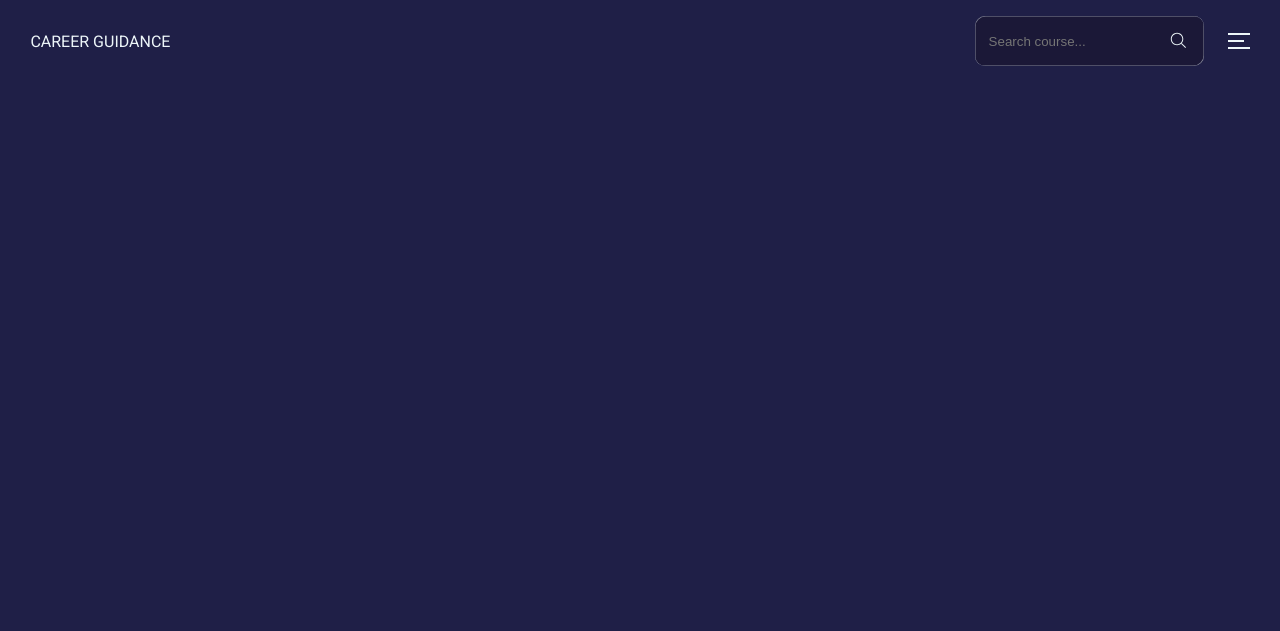
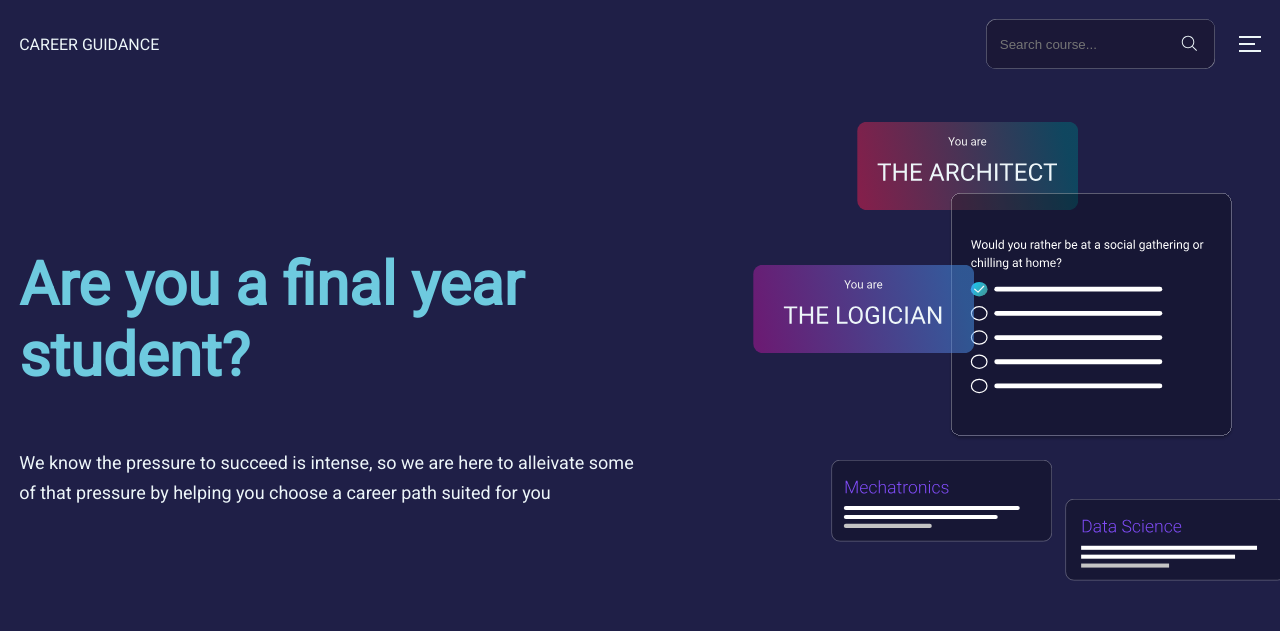
Before and after one commit to naura1835/career-guidance, a plain HTML site: page index.html in a window 1280 px wide. Drawn offline with Linux system fonts and the light colour scheme.

Commit message:
create hero-section

```diff
--- a/index.html
+++ b/index.html
@@ -9,7 +9,7 @@
     <link rel="stylesheet" href="css/style.css" />
   </head>
   <body>
-    <header class="header">
+    <header class="header container">
       <nav>
         <a href="#" class="logo">CAREER GUIDANCE</a>
         <a href="#" class="header-menu">
@@ -32,6 +32,31 @@
         </ol>
       </nav>
     </header>
+    <section class="hero-section container">
+      <div class="hero-section__content">
+        <h1 class="hero-section__h1">Are you a final year student?</h1>
+        <p>We know the pressure to succeed is intense, so we are here to
+          alleivate some of that pressure by helping you choose a career
+          path suited for you</p>
+      </div>
+      <div class="hero-section__images">
+        <div class="question-image">
+          <img src="/asset/mockups/mockup-question.svg" alt="question and radio buttons answer mockup design"/>
+        </div>
+        <div class="personality-type-1">
+          <img src="/asset/mockups/mockup-personality-type-1.svg" alt="The logician personality type card">
+        </div>
+        <div class="personality-type-2">
+          <img src="/asset/mockups/mockup-personality-type-2.svg" alt="The architect personality type card">
+        </div>
+        <div class="mechatronics course">
+          <img src="/asset/mockups/mockup-mechatronics.svg" alt="Mechatronics career card mockup">
+        </div>
+        <div class="data-science course">
+          <img src="/asset/mockups/mockup-data-science.svg" alt="Data Science career card mockup">
+        </div>
+        </div>
+    </section>
     <script src="script.js"></script>
   </body>
 </html>
--- a/scss/_global.scss
+++ b/scss/_global.scss
@@ -6,33 +6,82 @@ html {
     font-size: 100%;
   }
 }
+
 *,
 *::after,
 *::before {
   box-sizing: inherit;
 }
+
 *,
 body {
   margin: 0;
   padding: 0;
 }
+
 body {
   font-family: "Roboto", sans-serif;
   color: $text-color;
   background-color: $bg-color;
-  padding: 2.5em 1.9em 0em;
+  overflow-x: hidden;
+}
 
-  @include breakpoint-up("tablet-portrait-up") {
-    padding: 1em 1.9em 0em;
-  }
-}
 a {
   text-decoration: none;
   color: $text-color;
   cursor: pointer;
 }
+
 .btn {
   background: $accent-color;
   border-radius: 10px;
   padding: 1em 3.125em;
 }
+
+.container {
+  margin: 0 auto;
+  width: 100%;
+  max-width: 1300px;
+  padding: 1.2em;
+}
+
+h1 {
+  font-size: 2.125rem; //48px 60px
+
+  @include breakpoint-up(tablet-portrait-up) {
+    font-size: 3rem;
+  }
+
+  @include breakpoint-up(desktop-up) {
+    font-size: 3.75rem;
+  }
+}
+
+h2 {
+  font-size: 24px; //38px  40px
+
+  @include breakpoint-up(tablet-portrait-up) {
+    font-size: 40px;
+  }
+}
+
+h3 {
+  font-size: 20px; //24px
+
+  @include breakpoint-up(tablet-portrait-up) {
+    font-size: 24px;
+  }
+}
+
+p {
+  font-size: 15px;
+  line-height: 30px;
+
+  @include breakpoint-up(tablet-portrait-up) {
+    font-size: 18px;
+  }
+}
+
+.caption-text {
+  font-size: 15px;
+}
--- a/scss/_header.scss
+++ b/scss/_header.scss
@@ -60,12 +60,15 @@
       [type="text"] {
         background-color: transparent;
         border: none;
+        outline: none;
         flex: 1;
+        color: $text-color;
       }
 
       &__btn {
         background-color: transparent;
         border: none;
+        outline: none;
         align-self: center;
       }
     }
@@ -77,11 +80,12 @@
       top: 9%;
       right: 5%;
       padding: 2rem 2rem 3rem;
-      background-color: rgba(127, 75, 246, 0.3);
+      background-color: rgba(31, 31, 71, 0.6);
       border-radius: 10px;
       box-shadow: $border;
-      backdrop-filter: blur(40px) brightness(80%) saturate(150%);
+      backdrop-filter: blur(10px) brightness(80%) saturate(150%);
       list-style-type: none;
+      z-index: 1;
       transition: all 0.3s cubic-bezier(0.075, 0.82, 0.165, 1);
 
       @include breakpoint-up("tablet-portrait-up") {
--- /dev/null
+++ b/scss/_heroSection.scss
@@ -0,0 +1,123 @@
+.hero-section {
+  display: flex;
+  flex-direction: column;
+  margin-top: 40px;
+
+  @include breakpoint-up(large-phones) {
+    flex-direction: row;
+    height: 500px;
+  }
+
+  &__content {
+    display: flex;
+    flex-direction: column;
+
+    @include breakpoint-up(large-phones) {
+      flex: 1;
+      align-self: center;
+    }
+  }
+
+  &__h1 {
+    color: $text-color2;
+    margin-bottom: 1.25rem;
+
+    @include breakpoint-up(desktop-up) {
+      margin-bottom: 3.6rem;
+    }
+  }
+
+  &__images {
+    position: relative;
+    top: -50px;
+    transform: scale(0.8);
+    // z-index: -1;
+
+    img {
+      width: 100%;
+      height: 100%;
+    }
+
+    @include breakpoint-up(large-phones) {
+      flex-grow: 1;
+      transform: scale(0.9);
+      top: -100px;
+    }
+
+    @include breakpoint-up(large-phones) {
+      transform: scale(1);
+    }
+
+    @include breakpoint-up(desktop-up) {
+      transform: scale(1.3);
+      left: -120px;
+      top: -100px;
+    }
+
+    .question-image {
+      position: absolute;
+      top: 150px;
+      right: 0;
+      max-width: 100%;
+      width: 220px;
+      height: 220px;
+    }
+
+    .personality-type-1 {
+      position: absolute;
+      top: 220px;
+      right: 200px;
+      max-width: 100%;
+      width: 170px;
+      transition: all 1s linear;
+
+      &:hover {
+        cursor: pointer;
+        transform: translateY(10px);
+      }
+    }
+
+    .personality-type-2 {
+      position: absolute;
+      top: 110px;
+      right: 120px;
+      max-width: 100%;
+      width: 170px;
+      z-index: -1;
+      transition: all 1s linear;
+
+      &:hover {
+        cursor: pointer;
+        transform: translateY(-10px);
+      }
+    }
+
+    .mechatronics {
+      position: absolute;
+      top: 370px;
+      right: 140px;
+      max-width: 100%;
+      width: 170px;
+      transition: all 1s linear;
+
+      &:hover {
+        cursor: pointer;
+        transform: translateY(-10px);
+      }
+    }
+
+    .data-science {
+      position: absolute;
+      top: 400px;
+      right: -40px;
+      max-width: 100%;
+      width: 170px;
+      transition: all 1s linear;
+
+      &:hover {
+        cursor: pointer;
+        transform: translateY(-10px);
+      }
+    }
+  }
+}
--- a/scss/_mixins.scss
+++ b/scss/_mixins.scss
@@ -1,9 +1,10 @@
 $breakpoints: (
+  "large-phones": "475px",
   "phones-only": "599px",
   "tablet-portrait-up": "600px",
   "tablet-landscape-up": "900px",
-  "desktop-up": "1200px",
-  //also min width and i might have to change to 1024px
+  "desktop-up": "1024px",
+  //1024px
   "big-desktop-up": "1800px",
 );
 
--- a/scss/style.scss
+++ b/scss/style.scss
@@ -2,3 +2,4 @@
 @import "mixins";
 @import "global";
 @import "header";
+@import "heroSection";
```
Also changed, not shown: asset/mockups/mockup-data-science.svg (added), asset/mockups/mockup-mechatronics.svg (added), asset/mockups/mockup-personality-type-1.svg (added), asset/mockups/mockup-personality-type-2.svg (added), asset/mockups/mockup-question.svg (added), css/style.css.
